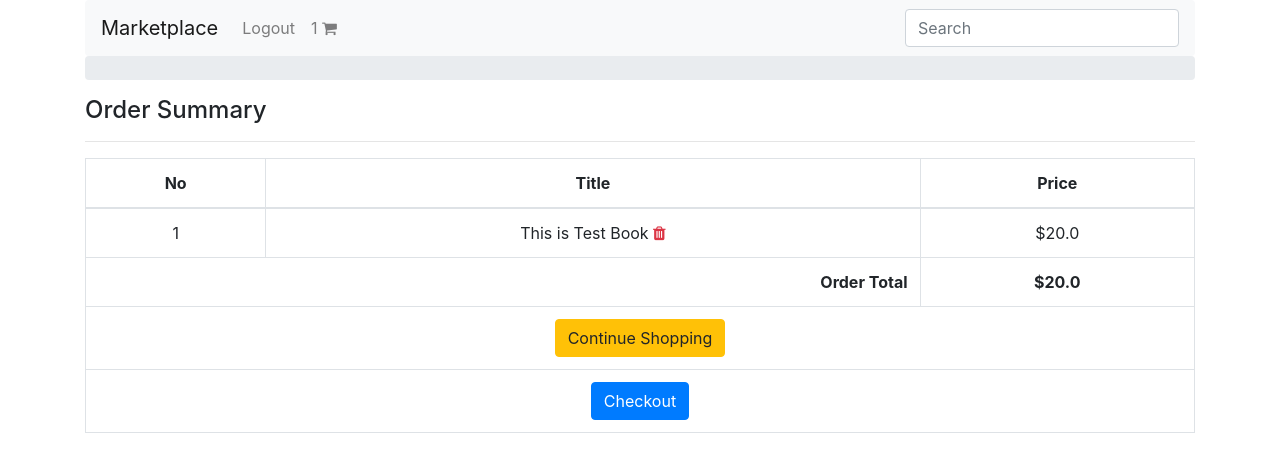
After one commit to ratulkhan44/django_digital_marketplace, a Django app: page /cart/order-summary/ in a window 1280 px wide. The commit adds this page. Shown: the top 472 px of the page. Run offline with Django 3.2, Linux system fonts and the light colour scheme; a user stored in the database is signed in; data comes from the database, SQL or seed files in the repository; both versions use the stored data as it was after the commit.

Commit message:
order summary finished

```diff
--- a/shopping_cart/models.py
+++ b/shopping_cart/models.py
@@ -1,6 +1,7 @@
 from django.db import models
 from django.conf import settings
 from books.models import Book
+from django.db.models import Sum
 
 
 # Create your models here.
@@ -22,6 +23,9 @@ class Order(models.Model):
     def __str__(self):
         return self.user.username
 
+    def get_total(self):
+        return self.items.all().aggregate(order_total=Sum('book__price'))['order_total']
+
 
 class Payment(models.Model):
     order = models.ForeignKey(Order, on_delete=models.CASCADE)
--- /dev/null
+++ b/shopping_cart/templatetags/cart_template_tags.py
@@ -0,0 +1,13 @@
+from django import template
+from shopping_cart.models import Order
+
+register = template.Library()
+
+
+@register.filter
+def cart_item_count(user):
+    if user.is_authenticated:
+        qs = Order.objects.filter(user=user, is_ordered=False)
+        if qs.exists():
+            return qs[0].items.count()
+    return 0
--- a/shopping_cart/urls.py
+++ b/shopping_cart/urls.py
@@ -1,8 +1,11 @@
 from django.urls import path
-from .views import add_to_cart
+from .views import add_to_cart, remove_from_cart, order_view
 
-app_name='shopping_cart'
+app_name = 'shopping_cart'
 
 urlpatterns = [
-    path('add-to-cart/<slug:book_slug>',add_to_cart,name="add_to_cart")
+    path('add-to-cart/<slug:book_slug>', add_to_cart, name="add_to_cart"),
+    path('remove-from-cart/<slug:book_slug>',
+         remove_from_cart, name="remove_from_cart"),
+    path('order-summary/', order_view, name='order_summary')
 ]
--- a/shopping_cart/views.py
+++ b/shopping_cart/views.py
@@ -1,14 +1,32 @@
 from django.http import HttpResponseRedirect
-from django.shortcuts import render,get_object_or_404
+from django.shortcuts import render, get_object_or_404
 from books.models import Book
-from .models import Order,OrderItem
+from .models import Order, OrderItem
 
 # Create your views here.
 
-def add_to_cart(request,book_slug):
-    book=get_object_or_404(Book,slug=book_slug)
-    order_item=OrderItem.objects.create(book=book)
-    order,created=Order.objects.get_or_create(user=request.user)
+
+def add_to_cart(request, book_slug):
+    book = get_object_or_404(Book, slug=book_slug)
+    order_item, created = OrderItem.objects.get_or_create(book=book)
+    order, created = Order.objects.get_or_create(user=request.user)
     order.items.add(order_item)
     order.save()
     return HttpResponseRedirect(request.META.get("HTTP_REFERER"))
+
+
+def remove_from_cart(request, book_slug):
+    book = get_object_or_404(Book, slug=book_slug)
+    order_item = OrderItem.objects.get(book=book)
+    order = Order.objects.get(user=request.user)
+    order.items.remove(order_item)
+    order.save()
+    return HttpResponseRedirect(request.META.get("HTTP_REFERER"))
+
+
+def order_view(request):
+    order = get_object_or_404(Order, user=request.user)
+    context = {
+        'order': order
+    }
+    return render(request, 'order_summary.html', context)
--- a/templates/base.html
+++ b/templates/base.html
@@ -9,6 +9,8 @@
         integrity="sha384-wvfXpqpZZVQGK6TAh5PVlGOfQNHSoD2xbE+QkPxCAFlNEevoEH3Sl0sibVcOQVnN" crossorigin="anonymous">
     <link rel="stylesheet" href="https://cdn.jsdelivr.net/npm/bootstrap@4.5.3/dist/css/bootstrap.min.css"
         integrity="sha384-TX8t27EcRE3e/ihU7zmQxVncDAy5uIKz4rEkgIXeMed4M0jlfIDPvg6uqKI2xXr2" crossorigin="anonymous">
+    <link rel="stylesheet" href="https://stackpath.bootstrapcdn.com/font-awesome/4.7.0/css/font-awesome.min.css"
+        integrity="sha384-wvfXpqpZZVQGK6TAh5PVlGOfQNHSoD2xbE+QkPxCAFlNEevoEH3Sl0sibVcOQVnN" crossorigin="anonymous">
 </head>
 
 <body>
--- a/templates/navbar.html
+++ b/templates/navbar.html
@@ -1,3 +1,4 @@
+{% load cart_template_tags %}
 <nav class="navbar navbar-expand-lg navbar-light bg-light rounded">
     <a class="navbar-brand" href="{% url 'books:book_list' %}">Marketplace</a>
     <button class="navbar-toggler" type="button" data-toggle="collapse" data-target="#navbarsExample09"
@@ -10,6 +11,11 @@
             {% if request.user.is_authenticated %}
             <li class="nav-item">
                 <a class="nav-link" href="{% url 'account_logout' %}">Logout</a>
+            </li>
+            <li class="nav-item">
+                <a class="nav-link" href="{% url 'cart:order_summary' %}">{{ request.user|cart_item_count }}
+                    <i class='fa fa-shopping-cart'></i>
+                </a>
             </li>
             {% else %}
             <li class="nav-item">
--- /dev/null
+++ b/templates/order_summary.html
@@ -0,0 +1,65 @@
+{% extends "base.html" %}
+{% block head_title %}
+Digital Marketplace
+{% endblock head_title %}
+
+{% block content %}
+<h4>Order Summary</h4>
+<hr>
+<table class="table table-hover table-bordered text-center">
+    <thead>
+        <tr>
+            <th scope="col">No</th>
+            <th scope="col">Title</th>
+            <th scope="col">Price</th>
+        </tr>
+    </thead>
+    <tbody>
+        {% for item in order.items.all %}
+        <tr>
+            <td>{{forloop.counter}}</td>
+            <td>{{item.book.title}}
+                <a href="{% url 'cart:remove_from_cart' item.book.slug %}" class="text-danger"><i
+                        class="fa fa-trash"></i></a>
+            </td>
+            <td>${{item.book.price}}</td>
+        </tr>
+        {% empty %}
+        <tr>
+            <td colspan='3'>There are no items in your cart</td>
+        </tr>
+        {% endfor %}
+        {% if order.get_total %}
+
+        <tr>
+            <td colspan="2">
+                <strong class="pull-right">Order Total</strong>
+            </td>
+            <td><strong>
+                    ${{order.get_total}}
+                </strong></td>
+        </tr>
+
+        {% endif %}
+
+        <tr>
+            <td colspan="3">
+                <a href="{% url 'books:book_list' %}" class="btn btn-warning">
+                    {% if order %}
+                    Continue Shopping
+                    {% else %}
+                    Add items to your Cart
+                    {% endif %}
+                </a>
+            </td>
+        </tr>
+        {% if order.get_total %}
+        <tr>
+            <td colspan="3">
+                <a href="#" class="btn btn-primary">Checkout</a>
+            </td>
+        </tr>
+        {% endif %}
+    </tbody>
+</table>
+{% endblock content %}
```
Also changed, not shown: books/views.py (+28 -9 lines), templates/book_detail.html (+1 -16 lines), templates/book_snippet.html (added, +19 -0 lines), templates/chapter_detail.html (+1 -7 lines), templates/exercise_detail.html (+2 -8 lines), db.sqlite3.
